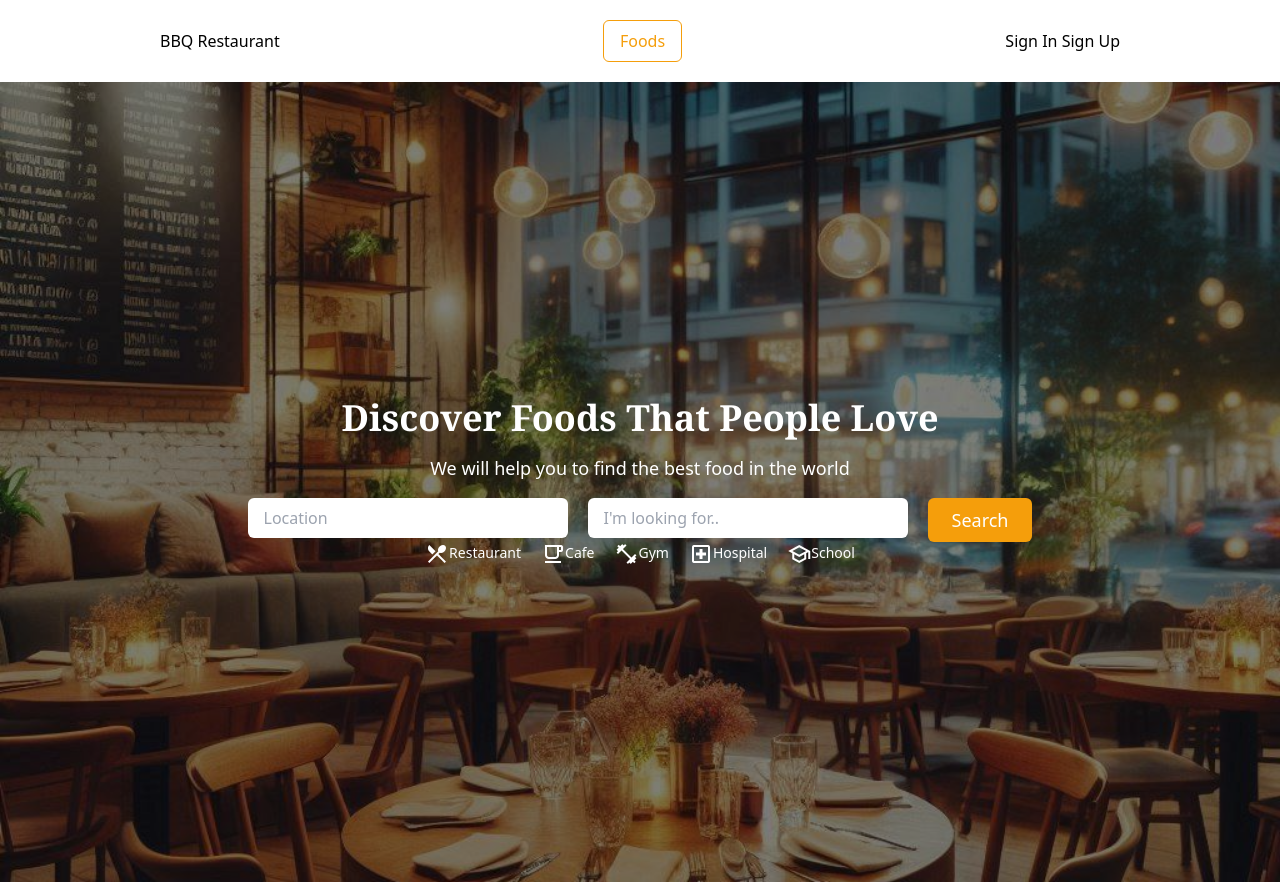
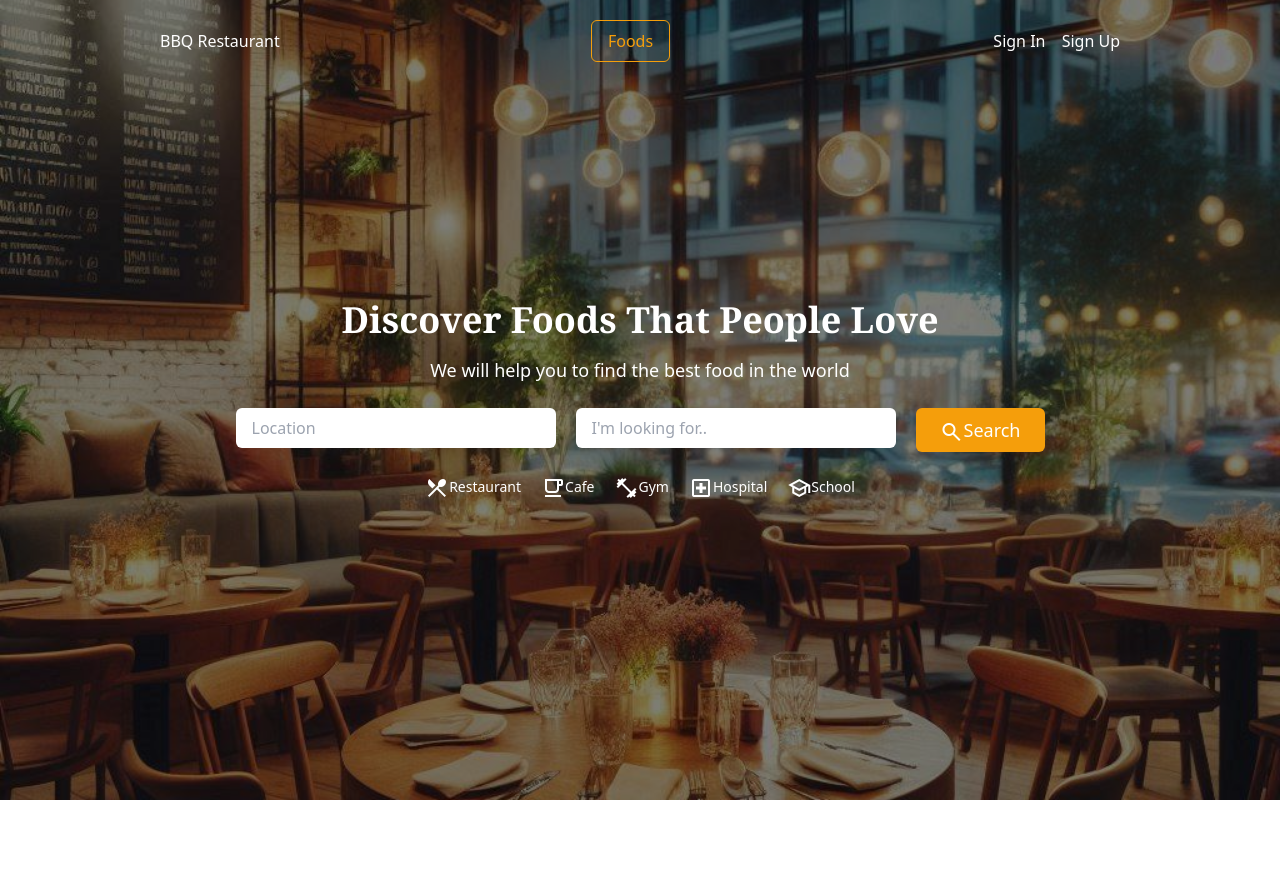
Before and after one commit to arafatrased/restaurant-project, a website: page index.html in a window 1280 px wide. After the commit the page ends 800 px from the top, so only its background shows below. Drawn offline with nearby package versions, Linux system fonts and the light colour scheme.

Commit message:
hero completed

```diff
--- a/index.html
+++ b/index.html
@@ -10,7 +10,9 @@
   <link rel="stylesheet" href="https://fonts.googleapis.com/css2?family=Material+Symbols+Outlined:opsz,wght,FILL,GRAD@24,400,0,0" />
 </head>
 <body>
-  <nav class="w-9/12 mx-auto my-5 flex justify-between items-center">
+  <!-- Nav bar -->
+  <nav class="absolute left-0 right-0 z-10 text-white">
+    <div class="w-9/12 mx-auto my-5 flex justify-between items-center">
         <div>
           <a href="#">BBQ Restaurant</a>
         </div>
@@ -18,16 +20,18 @@
           <button class="py-2 px-4 rounded-md border text-amber-500 border-amber-500 bg-transparent hover:bg-amber-500 hover:text-white transition-all">Foods</button>
         </div>
         <div>
-      <button class="text-md">Sign In</button>
+          <button class="text-md mx-3">Sign In</button>
           <button class="text-md">Sign Up</button>
         </div>
+    </div>
   </nav>
+  <!-- Hero section -->
   <div class="relative h-screen">
     <img src="/src/images/bg-1.jpeg" alt="" class="h-full w-full object-cover">
     <div class="absolute inset-0 bg-black/50"></div>
     <div class="absolute inset-0 h-full w-full">
       <div class="flex min-h-full w-full items-center justify-center">
-        <div>
+        <div class="space-y-6">
           <div class="text-white text-center mb-4">
             <p class="text-4xl capitalize font-bold mb-4 font-serif">Discover foods that people love</p>
             <p class="text-lg">We will help you to find the best food in the world</p>
@@ -40,7 +44,9 @@
               <input type="text" placeholder="I'm looking for.." class="rounded-md w-80 bg-white text-gray-600 py-2 px-4 focus:outline-none">
             </div>
             <div>
-              <button class="rounded-md py-2 px-6 text-lg bg-amber-500 text-white hover:bg-amber-600">Search</button>
+              <button class="rounded-md py-2 px-6 text-lg bg-amber-500 text-white hover:bg-amber-600"><span class="material-symbols-outlined align-middle hidden sm:inline-flex">
+                search
+                </span>Search</button>
             </div>
           </div>
           <div>
@@ -76,6 +82,10 @@
       </div>
     </div>
   </div>
+  <!-- body(main) content -->
+   <div>
+
+   </div>
 </body>
 
 </html>
```
Also changed, not shown: src/output.css. Lines whose indentation alone changed are shown as unchanged.
